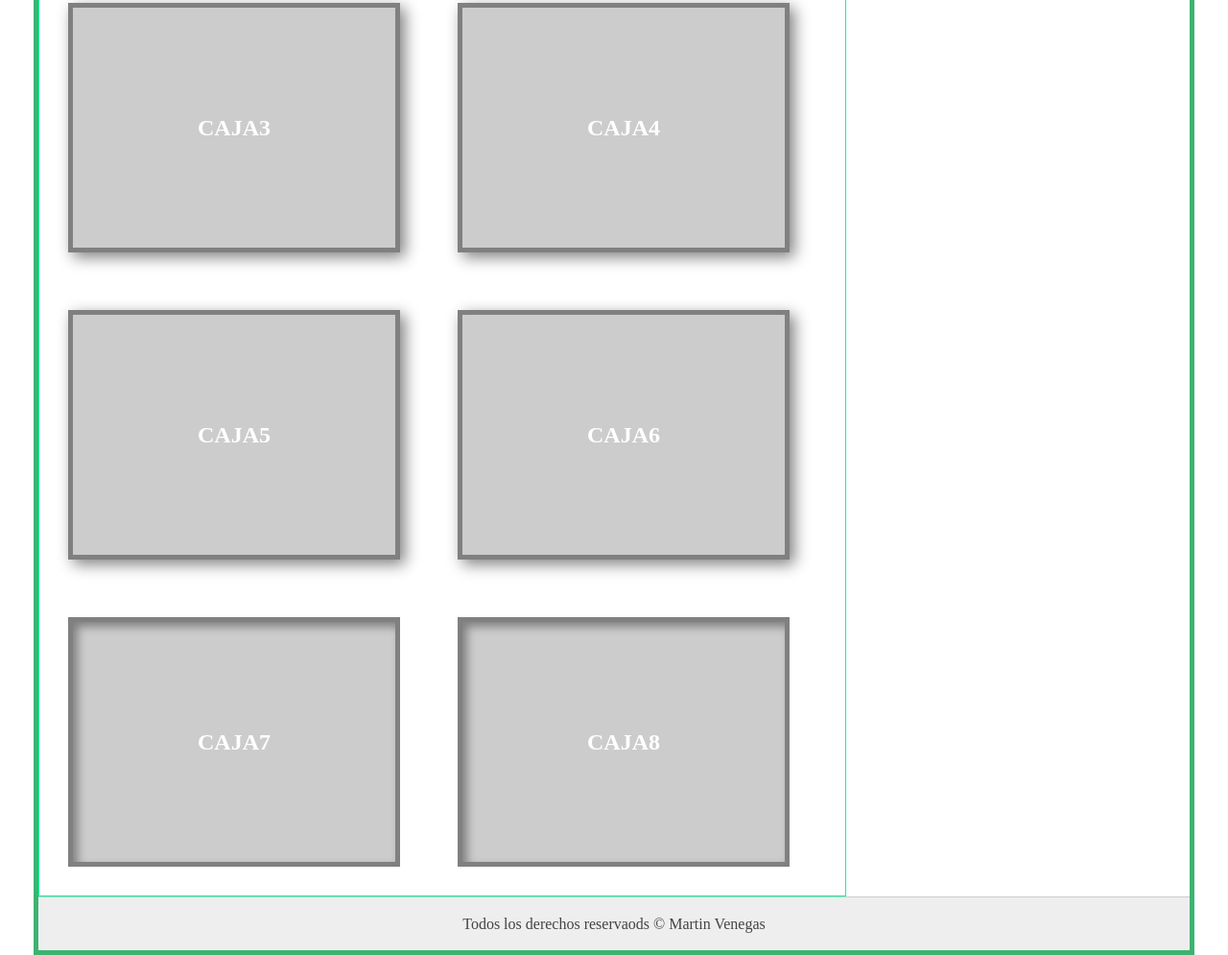
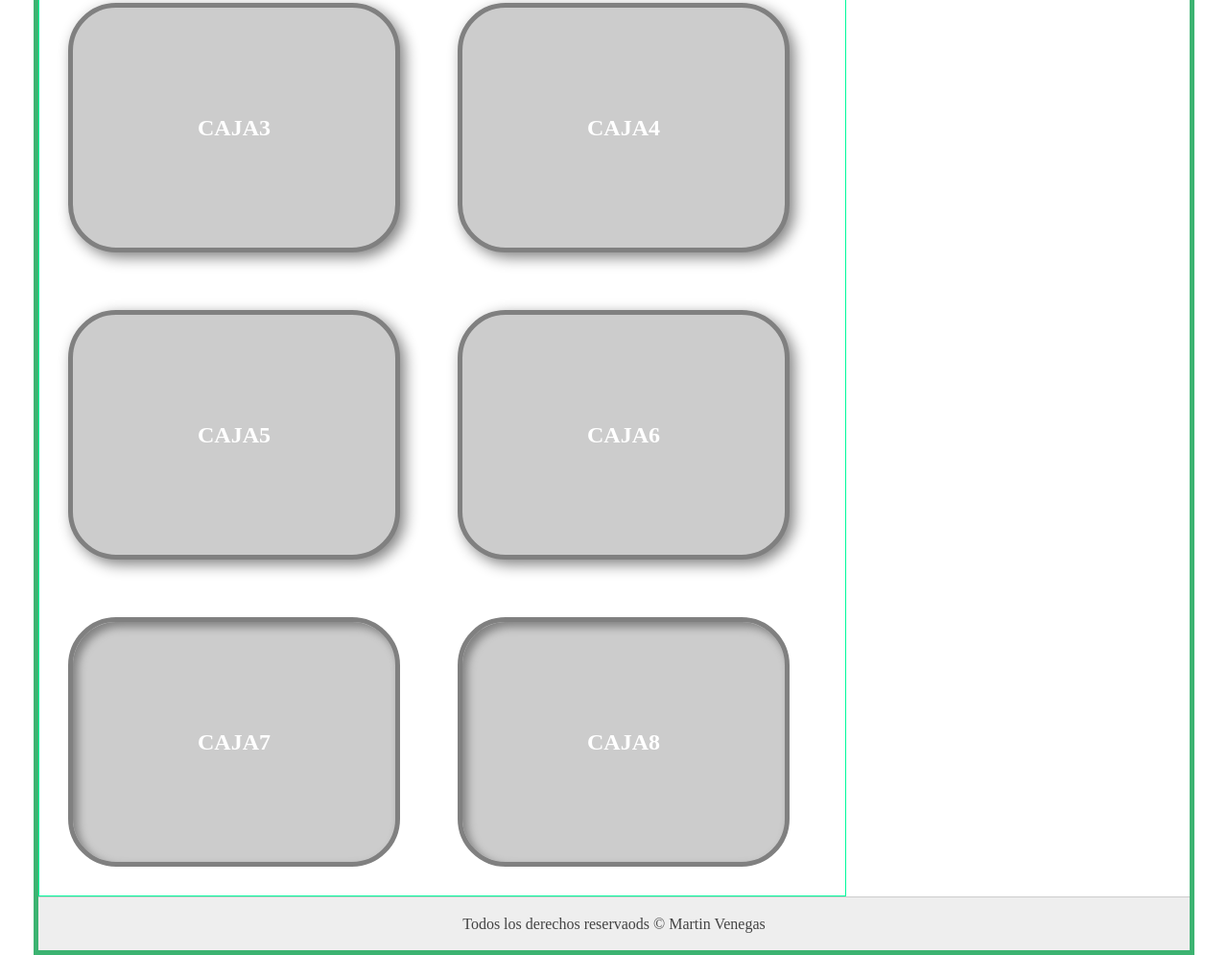
Before and after one commit to mmvc21/Master-Css, a plain HTML site: page Aprendiendo Css/05-Ejercicios/index.html in a window 1280 px wide. Shown: the part 535-1530 px from the top of the page at 96% size. Drawn offline with Linux system fonts and the light colour scheme.

Commit message:
Session11

```diff
--- a/Aprendiendo Css/05-Ejercicios/styles.css
+++ b/Aprendiendo Css/05-Ejercicios/styles.css
@@ -114,6 +114,8 @@
     /*sombra */
     text-transform: uppercase;
     /*transformar texto en mayusculas*/
+    border-radius: 50px;
+    /*redondeamos esquinas */
 
 }
 #contenido h1{
@@ -149,4 +151,7 @@ footer{
 .sombra-interior{
     box-shadow: 5px 5px 10px gray inset !important;
     /*sombra interior*/
+    border-radius: 50px 10px 0px 50px;
+    /*bordes cambiandtes*/
+    border-radius: 999px;
 }
```
